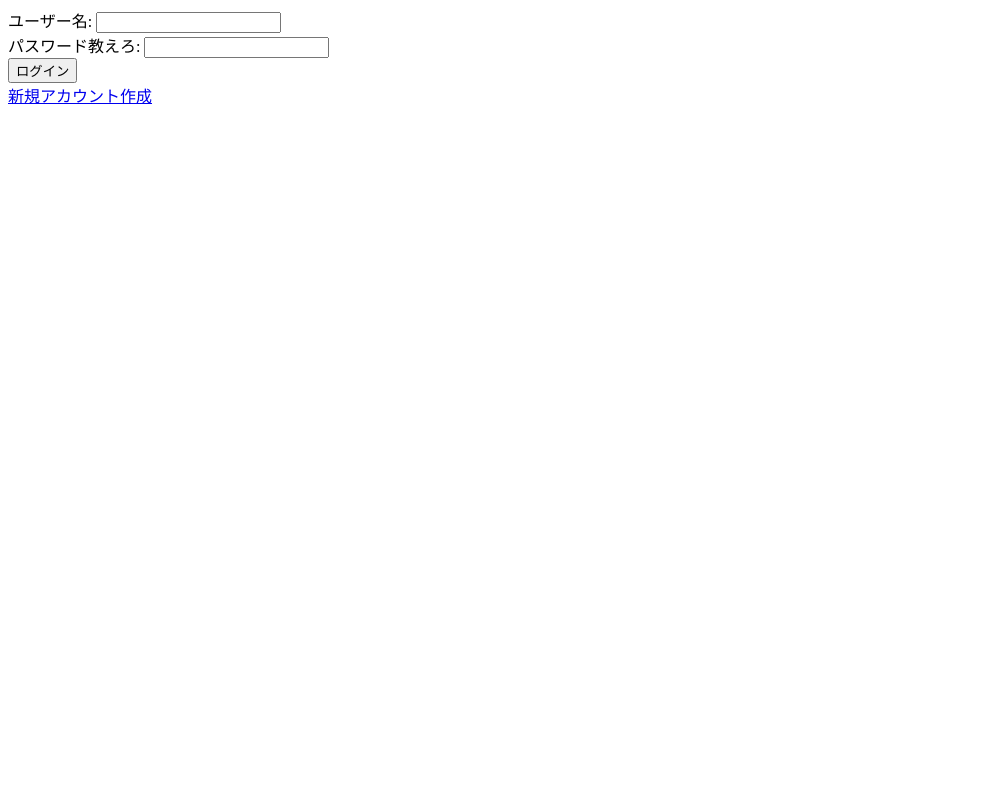
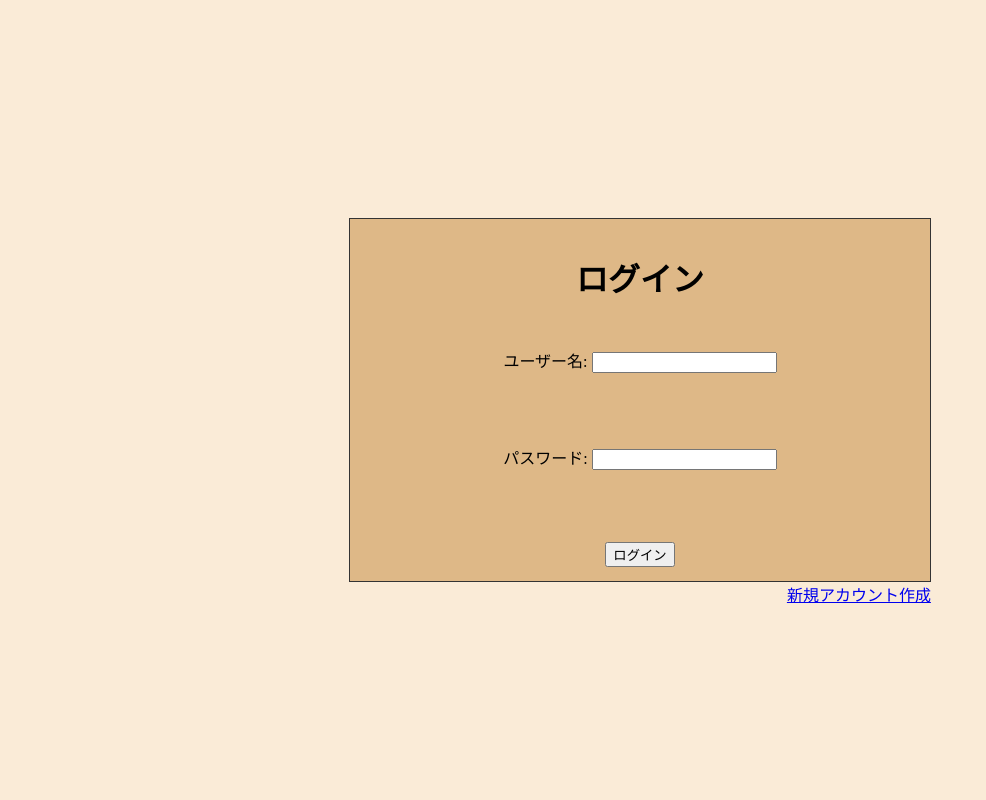
Before and after one commit to zono0013/LINE, a Django app: page / in a window 1280 px wide. Shown: the whole page, without its empty margins (0-986 px from the left). Run offline with Django 5.2, Linux system fonts and the light colour scheme.

Commit message:
auto login

```diff
--- /dev/null
+++ b/chatapp/middleware.py
@@ -0,0 +1,16 @@
+from django.shortcuts import redirect
+from django.urls import reverse
+from django.utils.deprecation import MiddlewareMixin
+
+
+class RedirectIfAuthenticatedMiddleware:
+    def __init__(self, get_response):
+        self.get_response = get_response
+
+    def __call__(self, request):
+        # ユーザーが認証されており、ログインページにアクセスしようとしている場合
+        if request.user.is_authenticated and request.path == reverse('chat:login'):
+            return redirect('chat:chat_rooms')  # チャット画面にリダイレクト
+
+        response = self.get_response(request)
+        return response
--- a/chatapp/urls.py
+++ b/chatapp/urls.py
@@ -1,3 +1,4 @@
+from django.contrib.auth import views as auth_views
 from django.urls import path
 
 from . import views
@@ -7,4 +8,5 @@ urlpatterns = [
     path('chat/', views.chat, name="chat_rooms"),
     path('', views.loginview, name='login'),
     path('create/', views.create_login, name="create"),
+    path('logout/', auth_views.LogoutView.as_view(), name="logout")
 ]
--- a/chatapp/views.py
+++ b/chatapp/views.py
@@ -19,6 +19,7 @@ chat   = ChatView.as_view()
 
 # ログイン画面を表示するビュー
 class LoginView(View):
+
         def get(self,request,*args,**kwargs):
             return render(request,"login.html")
 
--- a/line/settings.py
+++ b/line/settings.py
@@ -55,6 +55,7 @@ MIDDLEWARE = [
     'django.contrib.messages.middleware.MessageMiddleware',
     'django.middleware.clickjacking.XFrameOptionsMiddleware',
     'whitenoise.middleware.WhiteNoiseMiddleware', # 追加
+    'chatapp.middleware.RedirectIfAuthenticatedMiddleware', # 追加
 ]
 
 STATICFILES_STORAGE = 'whitenoise.storage.CompressedManifestStaticFilesStorage' # 追加
@@ -76,6 +77,8 @@ TEMPLATES = [
         },
     },
 ]
+
+LOGOUT_REDIRECT_URL = '/' # 追加
 
 WSGI_APPLICATION = 'line.wsgi.application'
 
--- /dev/null
+++ b/static/login.css
@@ -0,0 +1,25 @@
+body{
+    display: grid;
+    grid-template-columns: repeat(11, 1fr);
+    grid-template-rows: repeat(11, 1fr);
+    height: 100vh;
+    width: 100vw;
+    margin: 0;
+    background-color: antiquewhite;
+}
+
+#login_form{
+    grid-area: 4/4/9/9;
+    display: grid;
+    align-items: center;
+    justify-items: center;
+    background-color: burlywood;
+    border: solid 1px #333333;
+}
+
+#new_login{
+    display: grid;
+    grid-area: 9/4/10/9;
+    align-items: start;
+    justify-items: end;
+}
--- a/templates/login.html
+++ b/templates/login.html
@@ -1,9 +1,11 @@
 <!DOCTYPE html>
+{% load static %}
 <html lang="ja">
 
     <head>
         <meta charset="UTF-8">
         <title>Login</title>
+        <link rel="stylesheet" href="{% static 'login.css' %}">
     </head>
 
     <body>
@@ -15,16 +17,25 @@
             </ul>
             {% endif %}
 
-            <form method="post" action="{% url 'chat:login' %}">
+            <form id="login_form" method="post" action="{% url 'chat:login' %}">
                 {% csrf_token %}
-                <label for="username">ユーザー名:</label>
-                <input type="text" id="username" name="username">
+                <div>
+                    <h1>
+                        ログイン
+                    </h1>
+                </div>
+                <div>
+                    <label for="username">ユーザー名:</label>
+                    <input type="text" id="username" name="username">
+                </div>
                 <br>
-                <label for="userpassword">パスワード教えろ:</label>
-                <input type="password" id="userpassword" name="password">
+                <div>
+                    <label for="userpassword">パスワード:</label>
+                    <input type="password" id="userpassword" name="password">
+                </div>
                 <br>
                 <button type="submit">ログイン</button>
             </form>
-            <a href="{% url 'chat:create' %}">新規アカウント作成</a>
+            <a id="new_login" href="{% url 'chat:create' %}">新規アカウント作成</a>
     </body>
 </html>
```
Also changed, not shown: templates/chat.html (+7 -1 lines), templates/create_login.html (+16 -5 lines), db.sqlite3.
